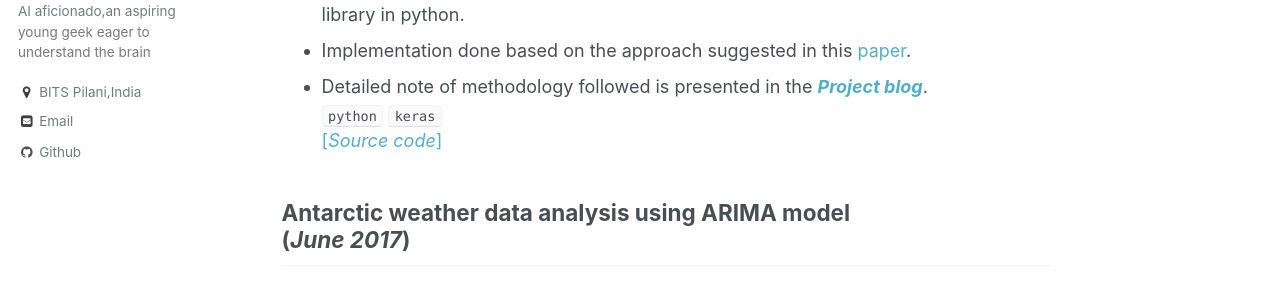
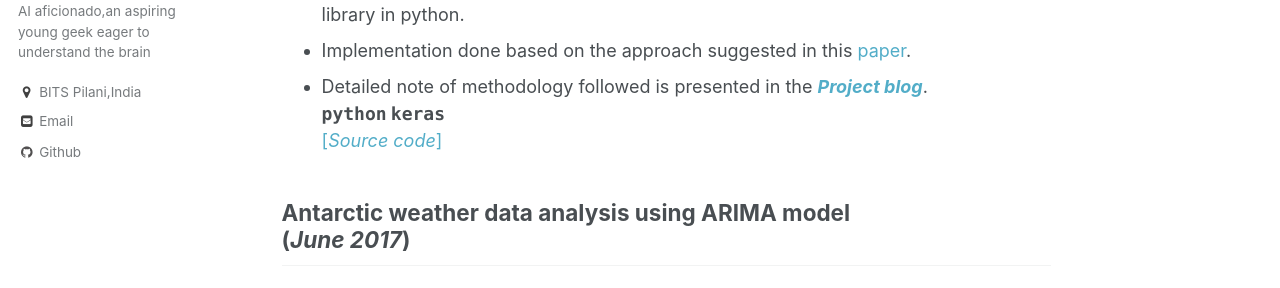
Before and after one commit to anirudhk686/anirudhk686.github.io, a Jekyll site: the page built from _pages/projects.md, in a window 1280 px wide. Shown: the part 350-638 px from the top of the page. Built offline with Jekyll 4.4.1, drawn with Linux system fonts in a browser that asks for light colours.

```diff
--- a/_pages/projects.md
+++ b/_pages/projects.md
@@ -10,8 +10,7 @@ redirect_from:
 * This project was part of my internship at [National Centre for Antarctic and Ocean Research](http://www.ncaor.gov.in/) , India.
 * I have used the VGG-16 Net architecture and this has been implemented using keras library in python.
 * Implementation done based on the approach suggested in this [paper](http://www.robots.ox.ac.uk/~vgg/publications/2015/Parkhi15/parkhi15.pdf).
-* Detailed note of methodology followed is presented in the [**_Project blog_**](https://anirudhk686.github.io/facial_recognition/).<br>`python` `keras`<br>
-[[_Source code_]](https://github.com/anirudhk686/facial_recognition)
+* Detailed note of methodology followed is presented in the [**_Project blog_**](https://anirudhk686.github.io/facial_recognition/).<br>**`python` `keras`**<br>[[_Source code_]](https://github.com/anirudhk686/facial_recognition)
 
 ## Antarctic weather data analysis using ARIMA model <br>(_June 2017_)
 * This project was also part of my internship at [National Centre for Antarctic and Ocean Research](http://www.ncaor.gov.in/) , India.
```
